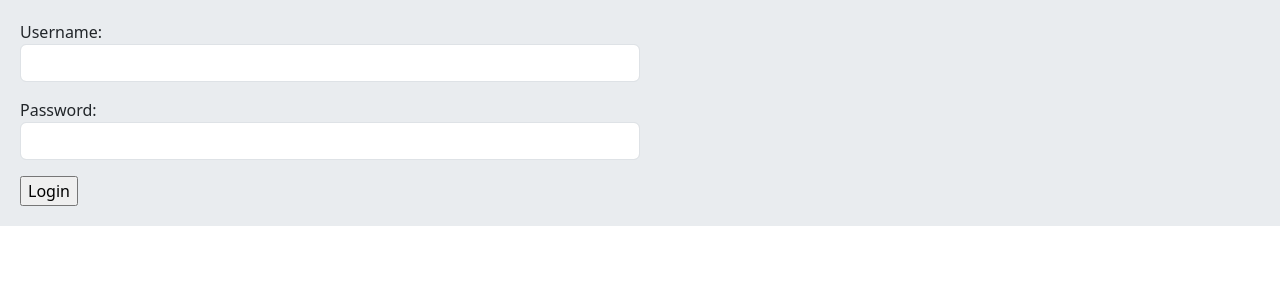
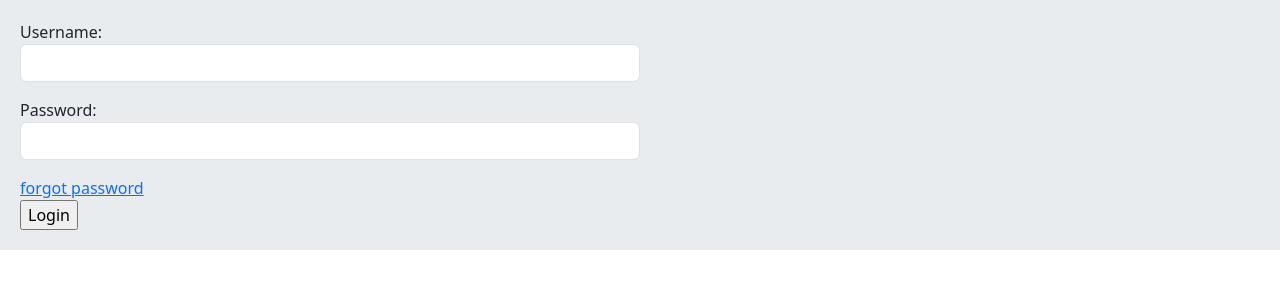
Before and after one commit to smprooichael/social-network, a Django app: page /account/login/ in a window 1280 px wide. Shown: the part 56-356 px from the top of the page. Run offline with Django 5.2, Linux system fonts and the light colour scheme.

Commit message:
forgot password

```diff
--- a/account/templates/account/login.html
+++ b/account/templates/account/login.html
@@ -4,6 +4,7 @@
     <form action ="" method="post" class="col-md-6" novalidate>
         {% csrf_token %}
         {{ form.as_p }}
+        <a href="{% url 'account:password_reset' %}">forgot password</a><br/>
         <input type="submit" value="Login" >
     </form>
 {% endblock %}
--- /dev/null
+++ b/account/templates/account/password_reset_complete.html
@@ -0,0 +1,5 @@
+{% extends 'base.html' %}
+
+{% block content %}
+	<p>You're password changed successfully.</p>
+{% endblock %}
--- /dev/null
+++ b/account/templates/account/password_reset_done.html
@@ -0,0 +1,5 @@
+{% extends 'base.html' %}
+
+{% block content %}
+    <p>We sent you an email.</p>
+{% endblock %}
--- /dev/null
+++ b/account/templates/account/password_reset_email.html
@@ -0,0 +1,2 @@
+Someone asked for password reset for email {{ email }}. Follow the link below:
+{{ protocol}}://{{ domain }}{% url 'account:password_reset_confirm' uidb64=uid token=token %}
--- a/account/urls.py
+++ b/account/urls.py
@@ -1,10 +1,14 @@
 from django.urls import path
-from .views import UserRegestration, UserLogin, UserLogout, UserProfile
+from . import views
 
 app_name = 'account'
 urlpatterns = [
-    path('register/', UserRegestration.as_view(), name='user_register'),
-    path('login/', UserLogin.as_view(), name='user_login'),
-    path('logout/', UserLogout.as_view(), name='user_logout'),
-    path('profile/<int:user_id>', UserProfile.as_view(), name='user_profile'),
+    path('register/', views.UserRegestration.as_view(), name='user_register'),
+    path('login/', views.UserLogin.as_view(), name='user_login'),
+    path('logout/', views.UserLogout.as_view(), name='user_logout'),
+    path('profile/<int:user_id>', views.UserProfile.as_view(), name='user_profile'),
+    path('reset/', views.UserPasswordResetView.as_view(), name='password_reset'),
+    path('reset/done', views.UserPasswordResetDoneView.as_view(), name='password_reset_done'),
+    path('confirm/<uidb64>/<token>', views.UserPasswordResetConfirmView.as_view(), name='password_reset_confirm'),
+    path('complete', views.UserPasswordResetCompleteView.as_view(), name='password_reset_complete')
 ]
--- a/account/views.py
+++ b/account/views.py
@@ -6,6 +6,8 @@
 from django.contrib.auth.mixins import LoginRequiredMixin
 from django.contrib.auth import authenticate, login, logout
 from home.models import Post
+from django.contrib.auth import views as auth_views
+from django.urls import reverse_lazy
 
 class UserRegestration(View):
     form_class = UserRegisterForm
@@ -69,3 +71,22 @@
         user = get_object_or_404(User, pk = user_id)
         posts = Post.objects.filter(user = user)
         return render(request, 'account/profile.html', {'user': user, 'posts': posts})
+
+
+class UserPasswordResetView(auth_views.PasswordResetView):
+    template_name = 'account/password_reset_form.html'
+    success_url = reverse_lazy('account:password_reset_done')
+    email_template_name = 'account/password_reset_email.html'
+
+
+class UserPasswordResetDoneView(auth_views.PasswordResetDoneView):
+    template_name = 'account/password_reset_done.html'
+
+
+class UserPasswordResetConfirmView(auth_views.PasswordResetConfirmView):
+    template_name = 'account/password_reset_confirm.html'
+    success_url = reverse_lazy('account:password_reset_complete')
+
+
+class UserPasswordResetCompleteView(auth_views.PasswordResetCompleteView):
+    template_name = 'account/password_reset_complete.html'
```
Also changed, not shown: A/settings.py (+13 -2 lines), account/templates/account/password_reset_confirm.html (added, +14 -0 lines), account/templates/account/password_reset_form.html (added, +9 -0 lines), db.sqlite3.
